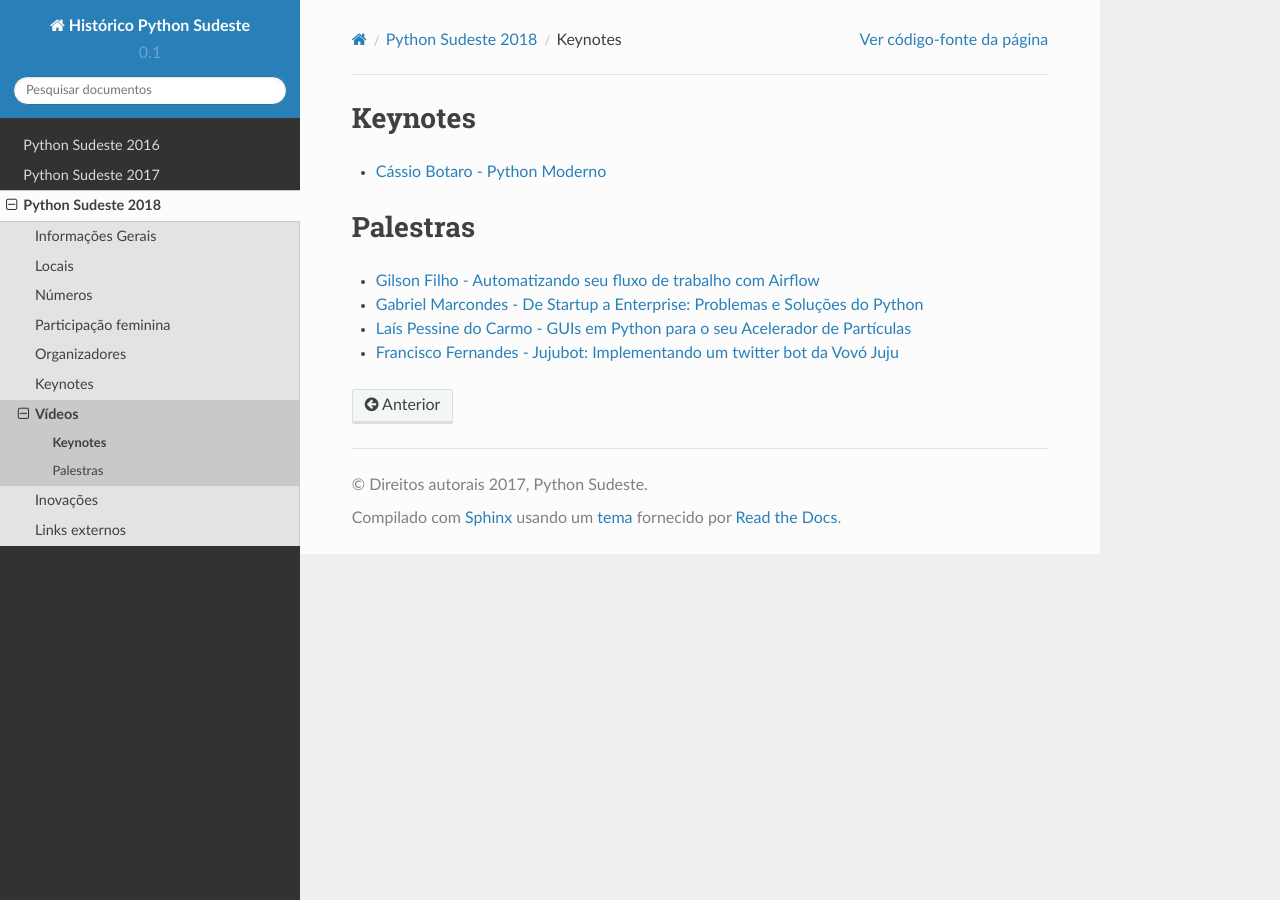
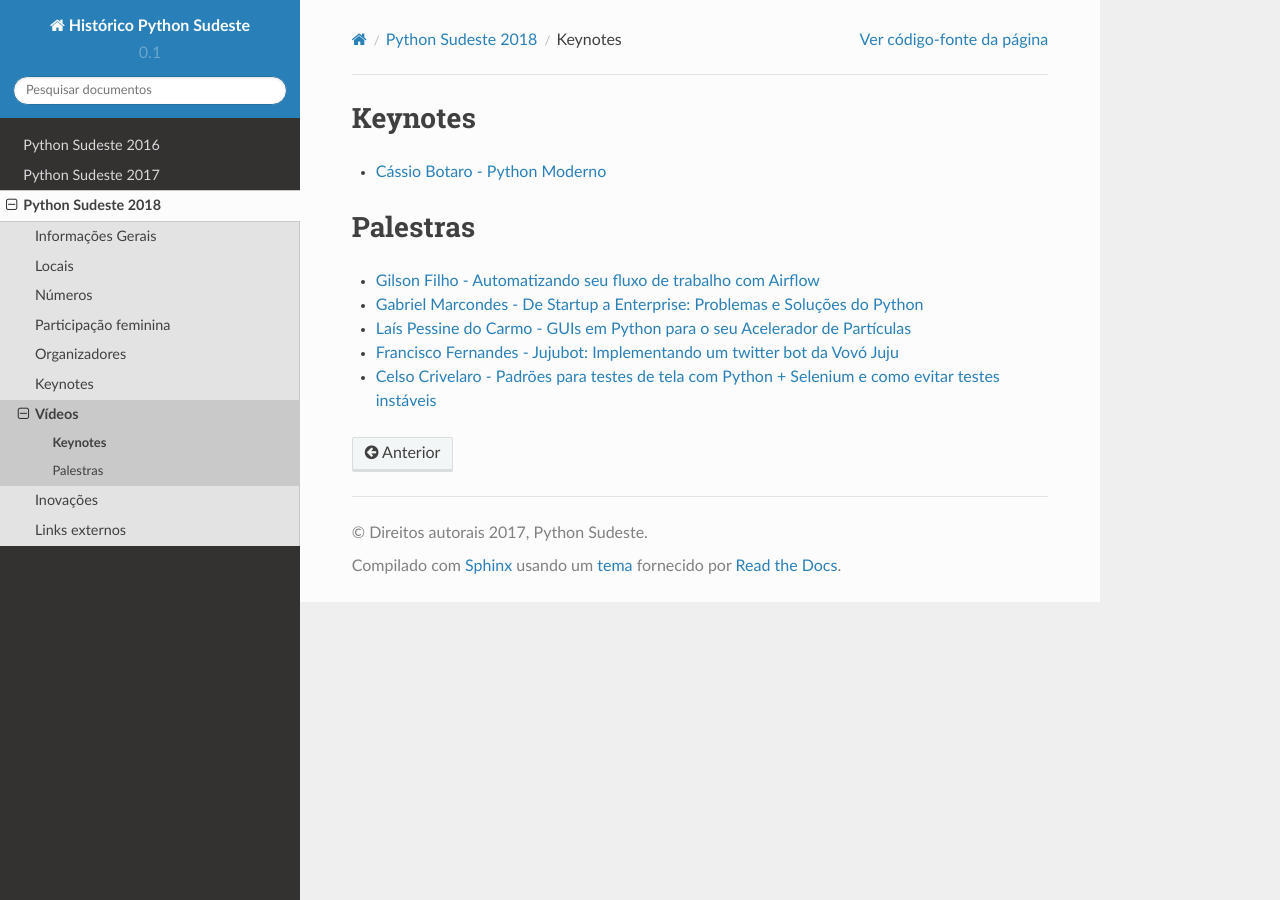
Before and after one commit to pythonsudeste/pythonsudeste_documentacao, a Sphinx documentation site: the page built from source/palestras2018.rst, in a window 1280 px wide. Built offline with Sphinx 7.4.7 and the Read the Docs theme 2.0.0, drawn with Linux system fonts in a browser that asks for light colours.

Commit message:
Added link to Celso Crivelaro's talk

```diff
--- a/source/palestras2018.rst
+++ b/source/palestras2018.rst
@@ -14,3 +14,4 @@
 
 - `Laís Pessine do Carmo - GUIs em Python para o seu Acelerador de Partículas <https://drive.google.com/file/d/14HZxuTdSRZjdoovJ94zMtdpT0T7WjMuz/view?usp=sharing>`_
 - `Francisco Fernandes - Jujubot: Implementando um twitter bot da Vovó Juju <http://talks.chicaofernandes.info/content/python_sudeste_20180331/index.html#intro>`_
+- `Celso Crivelaro  - Padrões para testes de tela com Python + Selenium e como evitar testes instáveis <http://crivelaro.me/programming/2018/03/30/padroes-testes-tela.html>`_
```
